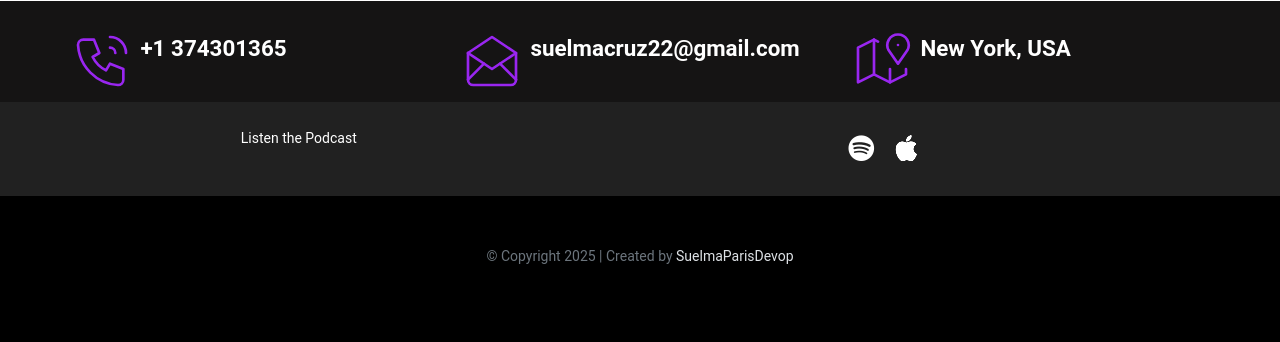
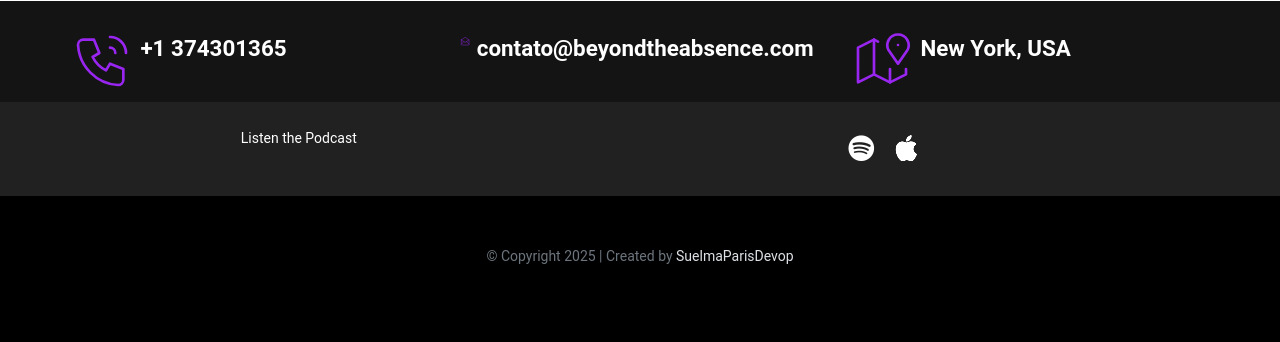
Before and after one commit to suelmaparis/beyond_the_absence, a Flask app: page / in a window 1280 px wide. Shown: the part 4263-4605 px from the top of the page. Run offline with Flask 3, Linux system fonts and the light colour scheme; some libraries are stand-ins or nearby versions.

Commit message:
novo blog e criar email profissional

```diff
--- a/app.py
+++ b/app.py
@@ -38,7 +38,7 @@
         msg['From'] = MAIL_USERNAME
         msg['To'] = MAIL_USERNAME  # send to yourself
 
-        with smtplib.SMTP('smtp.gmail.com', 587) as server:
+        with smtplib.SMTP('mail.privateemail.com', 587) as server:
             server.starttls()
             server.login(MAIL_USERNAME, MAIL_PASSWORD)
             server.send_message(msg)
--- a/templates/index.html
+++ b/templates/index.html
@@ -1080,7 +1080,7 @@
                 </svg>
               </div>
               <div class="contact-box__info">
-                <a href="#" class="contact-box__info--title">suelmacruz22@gmail.com</a>
+                <a href="#" class="contact-box__info--title">contato@beyondtheabsence.com</a>
               </div>
             </div>
             <!-- CONTENT FOR LOCATION  -->
```
Also changed, not shown: README.md, 1 other file.
